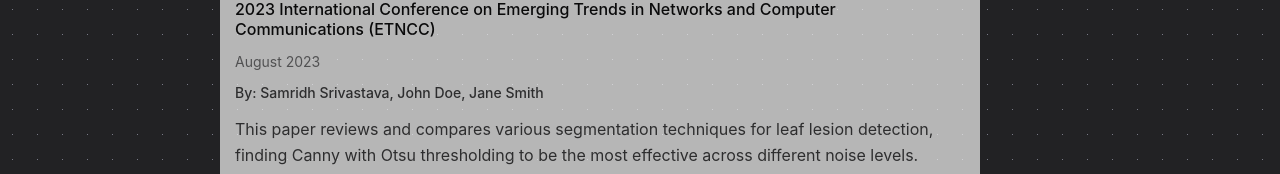
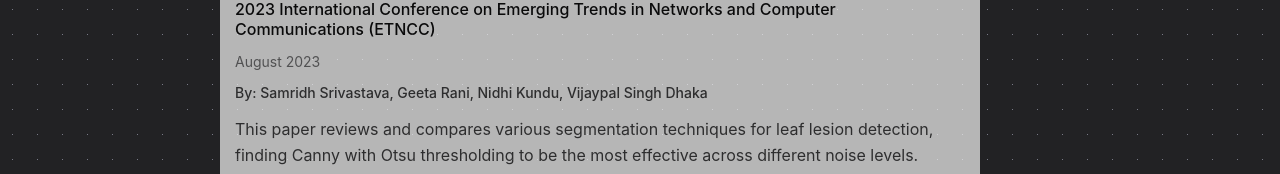
Before and after one commit to samridhsri/portfolioWebApp, a React (Create React App) app: page / in a window 1280 px wide. Shown: the part 2928-3102 px from the top of the page. Built offline with nearby package versions, Linux system fonts and the light colour scheme.

Commit message:
Updated publication author

```diff
--- a/src/components/PublicationComp.jsx
+++ b/src/components/PublicationComp.jsx
@@ -6,7 +6,7 @@
     "title": "Leaf Edge Detection Using Machine Learning",
     "date": "August 2023",
     "journal": "2023 International Conference on Emerging Trends in Networks and Computer Communications (ETNCC)",
-    "authors": ["Samridh Srivastava", "John Doe", "Jane Smith"],
+    "authors": ["Samridh Srivastava", "Geeta Rani", "Nidhi Kundu", "Vijaypal Singh Dhaka"],
     "link": "https://ieeexplore.ieee.org/document/10284977",
     "description": "This paper reviews and compares various segmentation techniques for leaf lesion detection, finding Canny with Otsu thresholding to be the most effective across different noise levels."
   },
```
